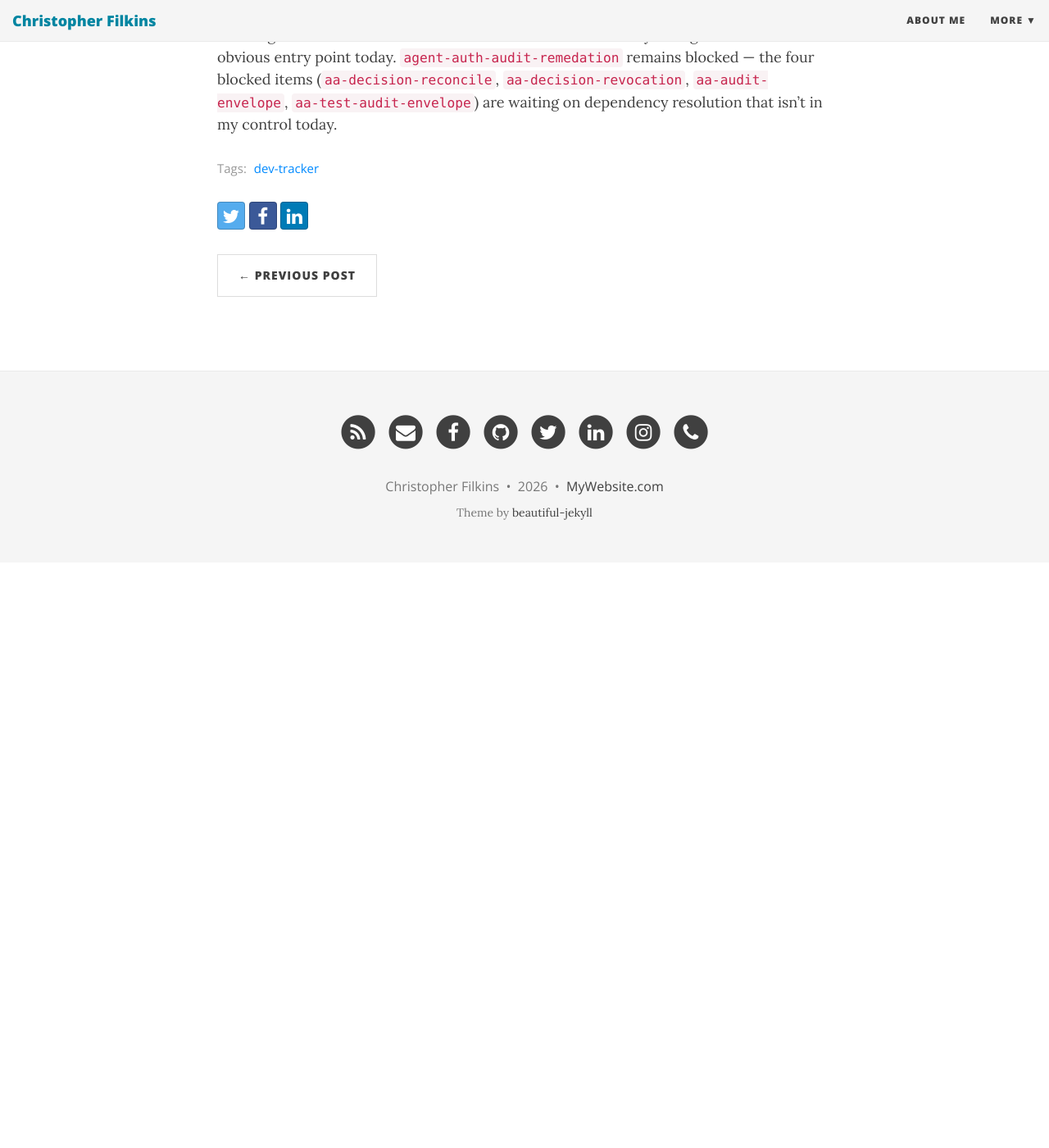
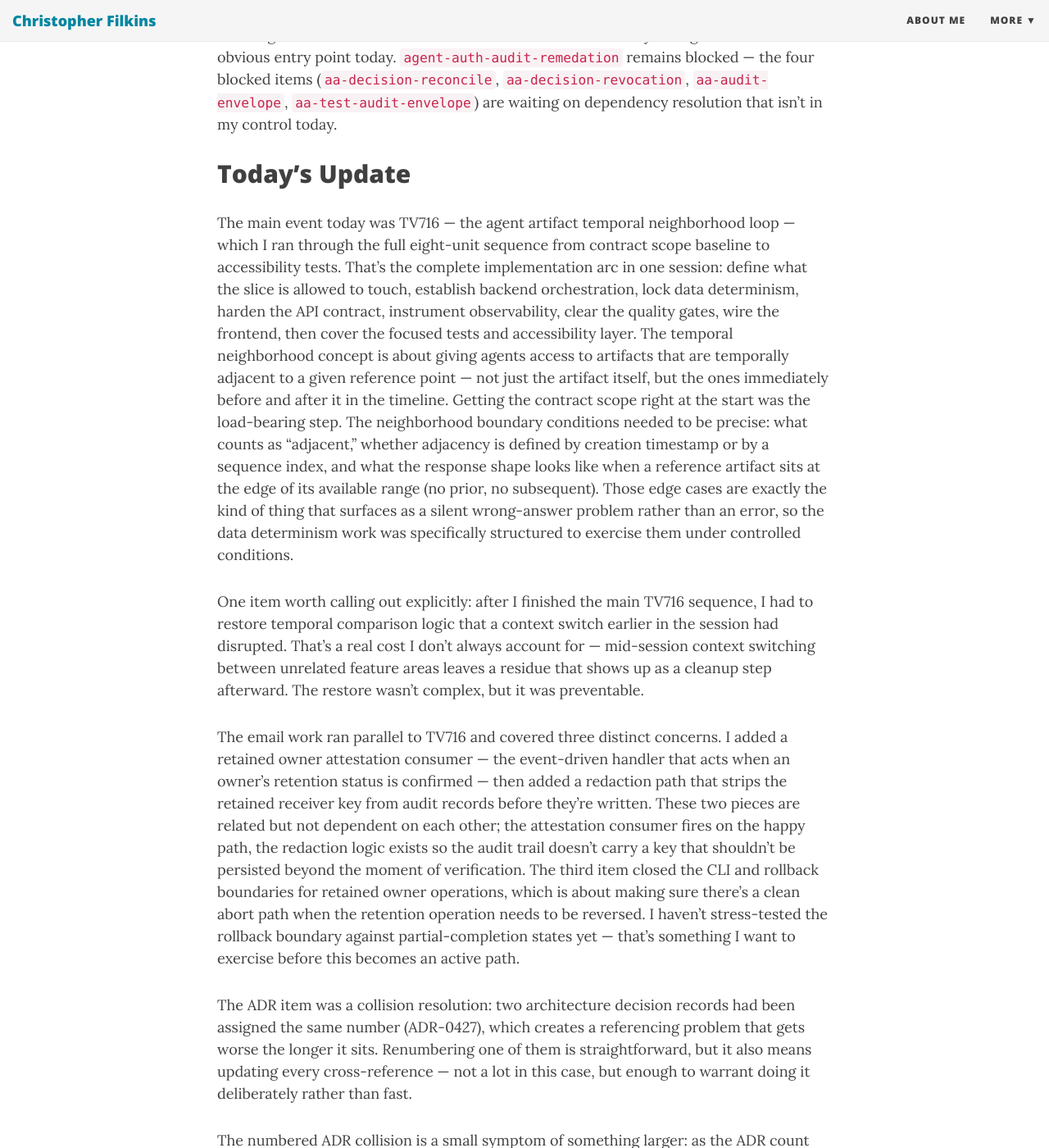
Before and after one commit to filchyboy/filchyboy.github.io, a Jekyll site: the page built from _posts/2026-11-04-daily-dev-log.md, in a window 1280 px wide and 1400 px high, scrolled down 3280 px. Shown: the whole window at 82% size. Built offline with Jekyll 4.4.1, drawn with Linux system fonts in a browser that asks for light colours; nearby versions of some CDN libraries; before the commit the page ends 3966 px from its top, so only the background shows below that; some of the changed text lies outside the part shown.

Commit message:
Update daily dev log: 2026-11-04

```diff
--- a/_posts/2026-11-04-daily-dev-log.md
+++ b/_posts/2026-11-04-daily-dev-log.md
@@ -49,3 +49,24 @@ The more interesting thing to name this morning: the MFA page health chain finis
 
 <!-- plan-unit-ids: admission-ga-checkout-caller,asie-mac-mini-private-functional-completion,esp-principal-model,idr-20260728-characterization -->
 <!-- SECTION: DAILY-PLAN END -->
+
+
+<!-- SECTION: ACCOMPLISHED START -->
+<!-- publication-digest: 58b87e3681915b183c3c446cf1dae8099986e0f9f2863610d2ae983dcc652275 -->
+<!-- publication-revision: 38d441c9fd104b97997fca742b3bc285 -->
+<!-- accomplished-generated: 2026-11-05T02:45:01.472187+00:00 -->
+
+## Today's Update
+
+The main event today was TV716 — the agent artifact temporal neighborhood loop — which I ran through the full eight-unit sequence from contract scope baseline to accessibility tests. That's the complete implementation arc in one session: define what the slice is allowed to touch, establish backend orchestration, lock data determinism, harden the API contract, instrument observability, clear the quality gates, wire the frontend, then cover the focused tests and accessibility layer. The temporal neighborhood concept is about giving agents access to artifacts that are temporally adjacent to a given reference point — not just the artifact itself, but the ones immediately before and after it in the timeline. Getting the contract scope right at the start was the load-bearing step. The neighborhood boundary conditions needed to be precise: what counts as "adjacent," whether adjacency is defined by creation timestamp or by a sequence index, and what the response shape looks like when a reference artifact sits at the edge of its available range (no prior, no subsequent). Those edge cases are exactly the kind of thing that surfaces as a silent wrong-answer problem rather than an error, so the data determinism work was specifically structured to exercise them under controlled conditions.
+
+One item worth calling out explicitly: after I finished the main TV716 sequence, I had to restore temporal comparison logic that a context switch earlier in the session had disrupted. That's a real cost I don't always account for — mid-session context switching between unrelated feature areas leaves a residue that shows up as a cleanup step afterward. The restore wasn't complex, but it was preventable.
+
+The email work ran parallel to TV716 and covered three distinct concerns. I added a retained owner attestation consumer — the event-driven handler that acts when an owner's retention status is confirmed — then added a redaction path that strips the retained receiver key from audit records before they're written. These two pieces are related but not dependent on each other; the attestation consumer fires on the happy path, the redaction logic exists so the audit trail doesn't carry a key that shouldn't be persisted beyond the moment of verification. The third item closed the CLI and rollback boundaries for retained owner operations, which is about making sure there's a clean abort path when the retention operation needs to be reversed. I haven't stress-tested the rollback boundary against partial-completion states yet — that's something I want to exercise before this becomes an active path.
+
+The ADR item was a collision resolution: two architecture decision records had been assigned the same number (ADR-0427), which creates a referencing problem that gets worse the longer it sits. Renumbering one of them is straightforward, but it also means updating every cross-reference — not a lot in this case, but enough to warrant doing it deliberately rather than fast.
+
+The numbered ADR collision is a small symptom of something larger: as the ADR count grows, the manual numbering process accumulates risk. That's worth addressing with an allocation mechanism before the catalog gets much deeper. For now the immediate problem is solved, and the TV716 work means there's a fully-tested, observable temporal neighborhood path ready for whatever agent evaluation work comes next.
+
+<!-- accomplished-unit-ids: adr-resolve-adr-0427-numbering-collision,email-close-retained-owner-cli-rollback,email-redact-retained-receiver-key-from,email-retained-owner-attestation-consumer,tv716-api-contract-hardening,tv716-backend-orchestration,tv716-contract-scope-baseline,tv716-data-determinism,tv716-focused-tests-a11y,tv716-frontend-integration,tv716-observability-instrumentation,tv716-quality-gates-handoff,tv716-restore-temporal-comparison-after-context -->
+<!-- SECTION: ACCOMPLISHED END -->
```
